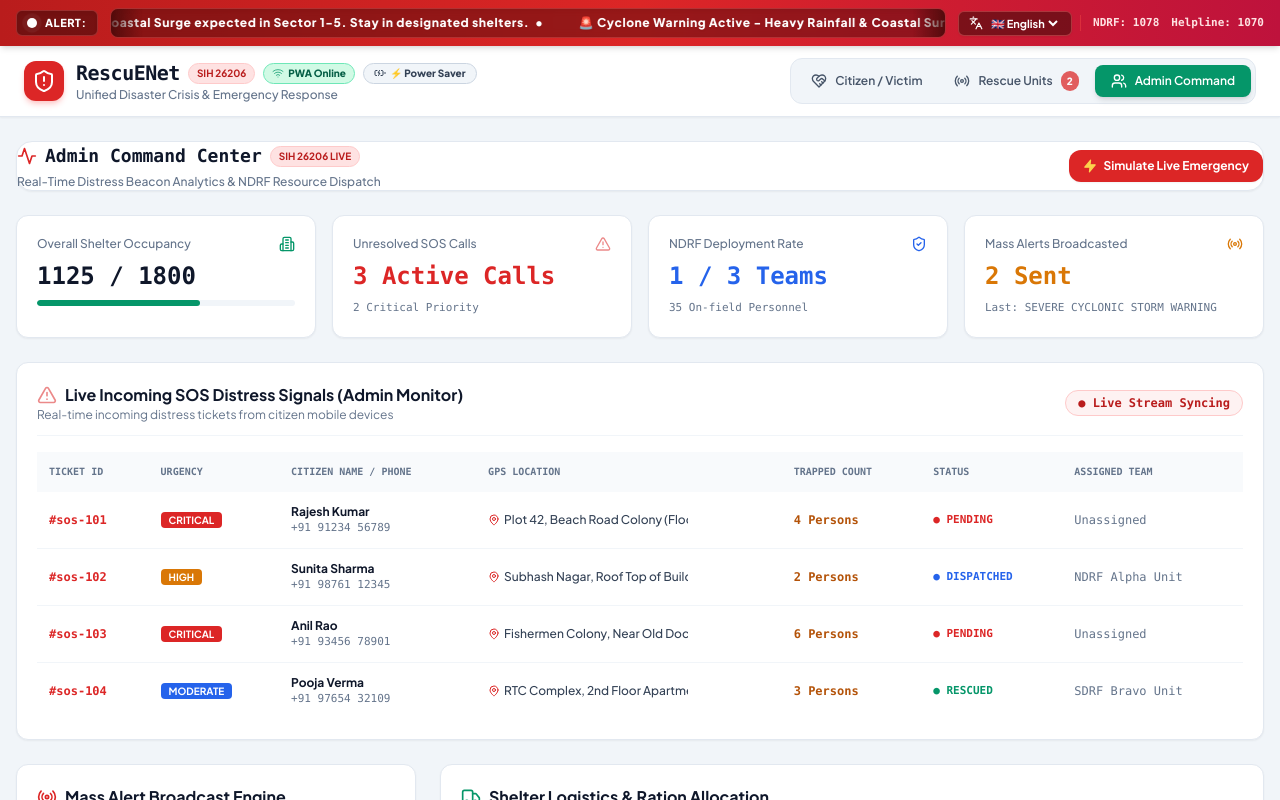
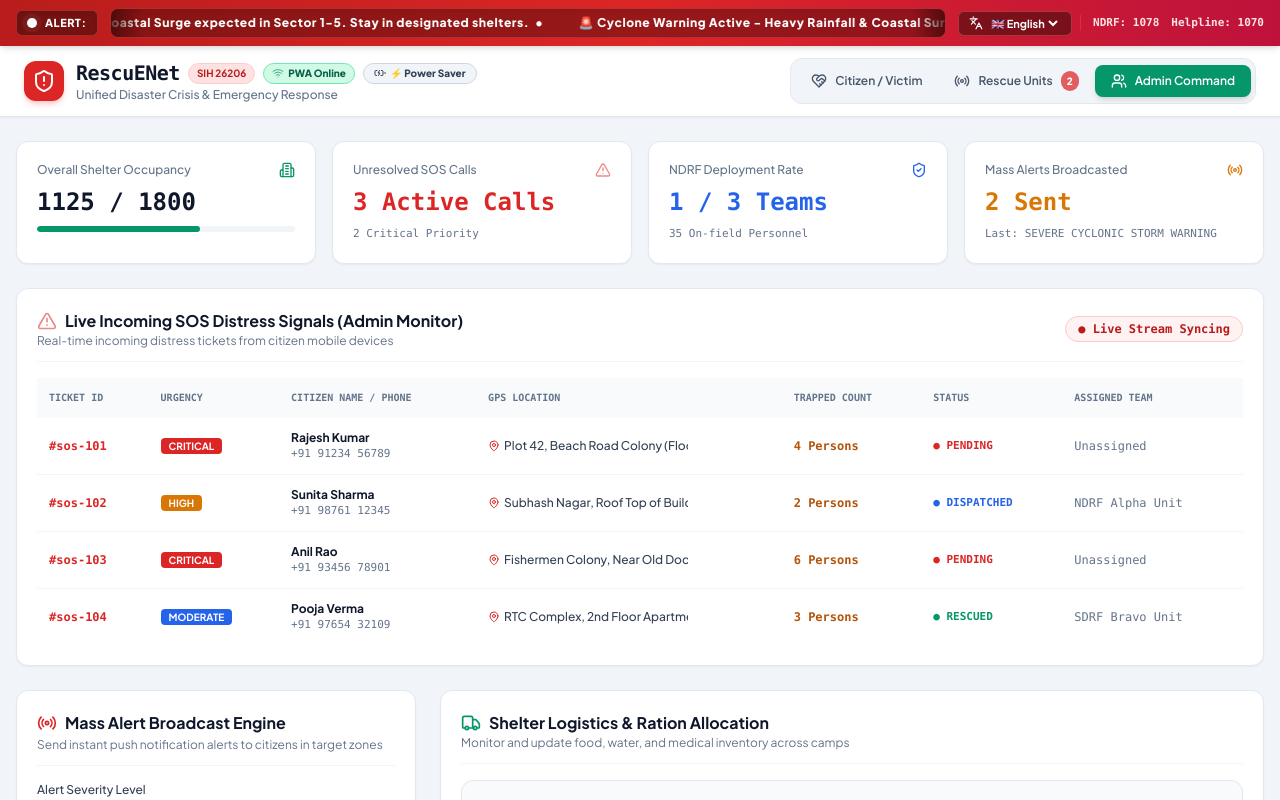
Before and after one commit to mohith0705/rescuenet-sih26206, a React (Vite) app: page / in a window 1280 px wide. Both pictures are taken after a click on the button "Admin Command". Shown: the top 800 px of the page. Built offline with nearby package versions, Linux system fonts and the light colour scheme.

Commit message:
Remove simulation feature as requested by user

```diff
--- a/src/App.jsx
+++ b/src/App.jsx
@@ -76,65 +76,6 @@ export default function App() {
     setBroadcasts(prev => [newBroadcast, ...prev]);
   };
 
-  const handleInjectSimulation = () => {
-    const simulatedSignals = [
-      {
-        id: `sos-sim-${Date.now()}-1`,
-        ticketCode: `SOS-${Math.floor(1000 + Math.random() * 9000)}`,
-        victimName: 'Ramesh Kumar & Family (3 Trapped)',
-        category: 'FLOOD_TRAPPED',
-        locationName: 'Sector 4 River Bank, Chennai',
-        lat: 13.0827,
-        lng: 80.2707,
-        timestamp: 'Just Now (Simulated)',
-        status: 'PENDING',
-        details: 'Water rising up to 1st floor. Urgent boat evacuation required.',
-        assignedTeam: 'Unassigned'
-      },
-      {
-        id: `sos-sim-${Date.now()}-2`,
-        ticketCode: `SOS-${Math.floor(1000 + Math.random() * 9000)}`,
-        victimName: 'Priya Sharma (5 Trapped)',
-        category: 'CYCLONE_DAMAGE',
-        locationName: 'Fishermen Colony, Vizag',
-        lat: 17.6868,
-        lng: 83.2185,
-        timestamp: 'Just Now (Simulated)',
-        status: 'PENDING',
-        details: 'Roof collapse during cyclone winds. Immediate medical team needed.',
-        assignedTeam: 'Unassigned'
-      },
-      {
-        id: `sos-sim-${Date.now()}-3`,
-        ticketCode: `SOS-${Math.floor(1000 + Math.random() * 9000)}`,
-        victimName: 'Anil Varma (2 Trapped)',
-        category: 'LANDSLIDE_BLOCK',
-        locationName: 'Hill Road Sector 2, Wayanad',
-        lat: 11.6854,
-        lng: 76.1320,
-        timestamp: 'Just Now (Simulated)',
-        status: 'DISPATCHED',
-        details: 'Debris blocking exit. NDRF team deployed.',
-        assignedTeam: 'NDRF Unit 4 - Bravo'
-      },
-      {
-        id: `sos-sim-${Date.now()}-4`,
-        ticketCode: `SOS-${Math.floor(1000 + Math.random() * 9000)}`,
-        victimName: 'Suresh Patel (4 Trapped)',
-        category: 'EARTHQUAKE_CRACK',
-        locationName: 'Market Square, Bhuj',
-        lat: 23.2420,
-        lng: 69.6669,
-        timestamp: 'Just Now (Simulated)',
-        status: 'PENDING',
-        details: 'Building structural crack after tremor. Requires evacuation.',
-        assignedTeam: 'Unassigned'
-      }
-    ];
-
-    setSosRequests(prev => [...simulatedSignals, ...prev]);
-  };
-
   const handleUpdateShelterSupply = (shelterId, field, newValue) => {
     setShelters(prev => prev.map(s => {
       if (s.id === shelterId) {
@@ -192,7 +133,6 @@ export default function App() {
             broadcasts={broadcasts}
             onSendBroadcast={handleSendBroadcast}
             onUpdateShelterSupply={handleUpdateShelterSupply}
-            onInjectSimulatedSos={handleInjectSimulation}
           />
         )}
       </main>
--- a/src/components/AdminDashboard.jsx
+++ b/src/components/AdminDashboard.jsx
@@ -1,7 +1,7 @@
 import React, { useState } from 'react';
 import {
   Building2, Users, AlertTriangle, ShieldCheck, Send, Radio,
-  PackageCheck, Truck, Droplets, Utensils, HeartPulse, Activity, Plus, MapPin, Clock, Zap, CheckCircle
+  PackageCheck, Truck, Droplets, Utensils, HeartPulse, Activity, Plus, MapPin, Clock
 } from 'lucide-react';
 
 export default function AdminDashboard({
@@ -10,27 +10,17 @@ export default function AdminDashboard({
   rescueTeams,
   broadcasts,
   onSendBroadcast,
-  onUpdateShelterSupply,
-  onInjectSimulatedSos
+  onUpdateShelterSupply
 }) {
   const [bcLevel, setBcLevel] = useState('RED_ALERT');
   const [bcTitle, setBcTitle] = useState('');
   const [bcArea, setBcArea] = useState('');
   const [bcMessage, setBcMessage] = useState('');
   const [bcSentSuccess, setBcSentSuccess] = useState(false);
-  const [simSuccess, setSimSuccess] = useState(false);
 
   const totalCapacity = shelters.reduce((acc, s) => acc + s.capacity, 0);
   const totalOccupied = shelters.reduce((acc, s) => acc + s.occupied, 0);
   const activeSosCount = sosRequests.filter(s => s.status !== 'RESCUED').length;
-
-  const handleSimulateClick = () => {
-    if (onInjectSimulatedSos) {
-      onInjectSimulatedSos();
-      setSimSuccess(true);
-      setTimeout(() => setSimSuccess(false), 4000);
-    }
-  };
 
   const handleBroadcastSubmit = (e) => {
     e.preventDefault();
@@ -52,37 +42,6 @@ export default function AdminDashboard({
 
   return (
     <div className="max-w-7xl mx-auto px-4 py-6 space-y-6">
-      {/* Command Center Title Header & Simulation Action */}
-      <div className="flex flex-col sm:flex-row items-start sm:items-center justify-between gap-4 bg-white p-4.5 rounded-2xl border border-slate-200 shadow-sm">
-        <div>
-          <div className="flex items-center gap-2 flex-wrap">
-            <h2 className="text-lg font-extrabold font-mono text-slate-900 flex items-center gap-2">
-              <Activity className="w-5 h-5 text-red-600" /> Admin Command Center
-            </h2>
-            <span className="text-[10px] bg-red-100 text-red-700 border border-red-200 font-bold px-2 py-0.5 rounded-full">
-              SIH 26206 LIVE
-            </span>
-          </div>
-          <p className="text-xs text-slate-500 mt-1 font-medium">Real-Time Distress Beacon Analytics & NDRF Resource Dispatch</p>
-        </div>
-
-        <div className="flex items-center gap-3">
-          {simSuccess && (
-            <div className="bg-emerald-50 text-emerald-800 border border-emerald-300 px-3 py-1 rounded-full text-xs font-bold flex items-center gap-1.5 animate-pulse">
-              <CheckCircle className="w-3.5 h-3.5 text-emerald-600" /> +4 Live Signals Injected
-            </div>
-          )}
-
-          <button
-            onClick={handleSimulateClick}
-            className="bg-red-600 hover:bg-red-700 text-white px-3.5 py-2 rounded-xl text-xs font-bold flex items-center gap-1.5 transition-all shadow-sm cursor-pointer"
-            title="Click during live judge presentation to populate 4 realistic disaster SOS distress signals across hazard map"
-          >
-            <Zap className="w-3.5 h-3.5 text-amber-300 fill-amber-300" />
-            <span>Simulate Live Emergency</span>
-          </button>
-        </div>
-      </div>
       {/* Top Executive KPI Grid */}
       <div className="grid grid-cols-1 sm:grid-cols-2 lg:grid-cols-4 gap-4">
         <div className="bg-white p-5 rounded-xl border border-slate-200 space-y-2 shadow-sm">
```
